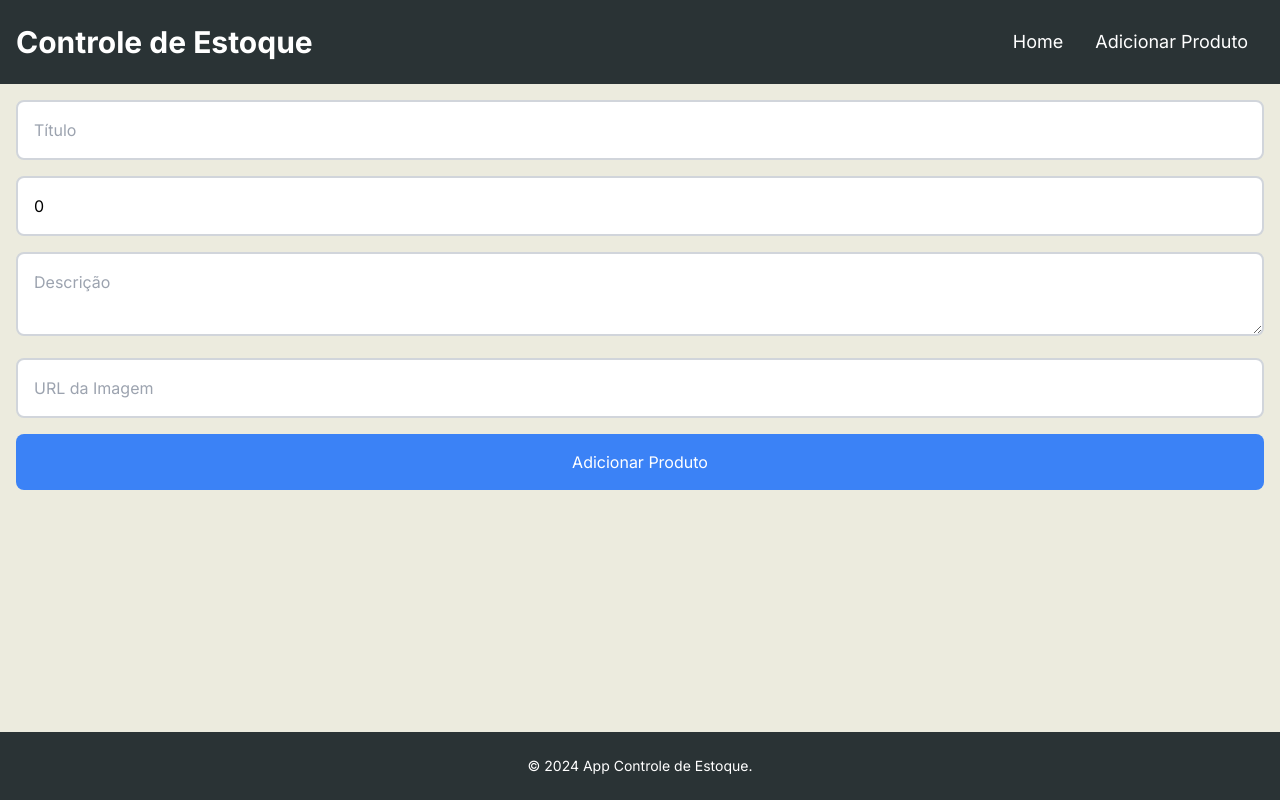
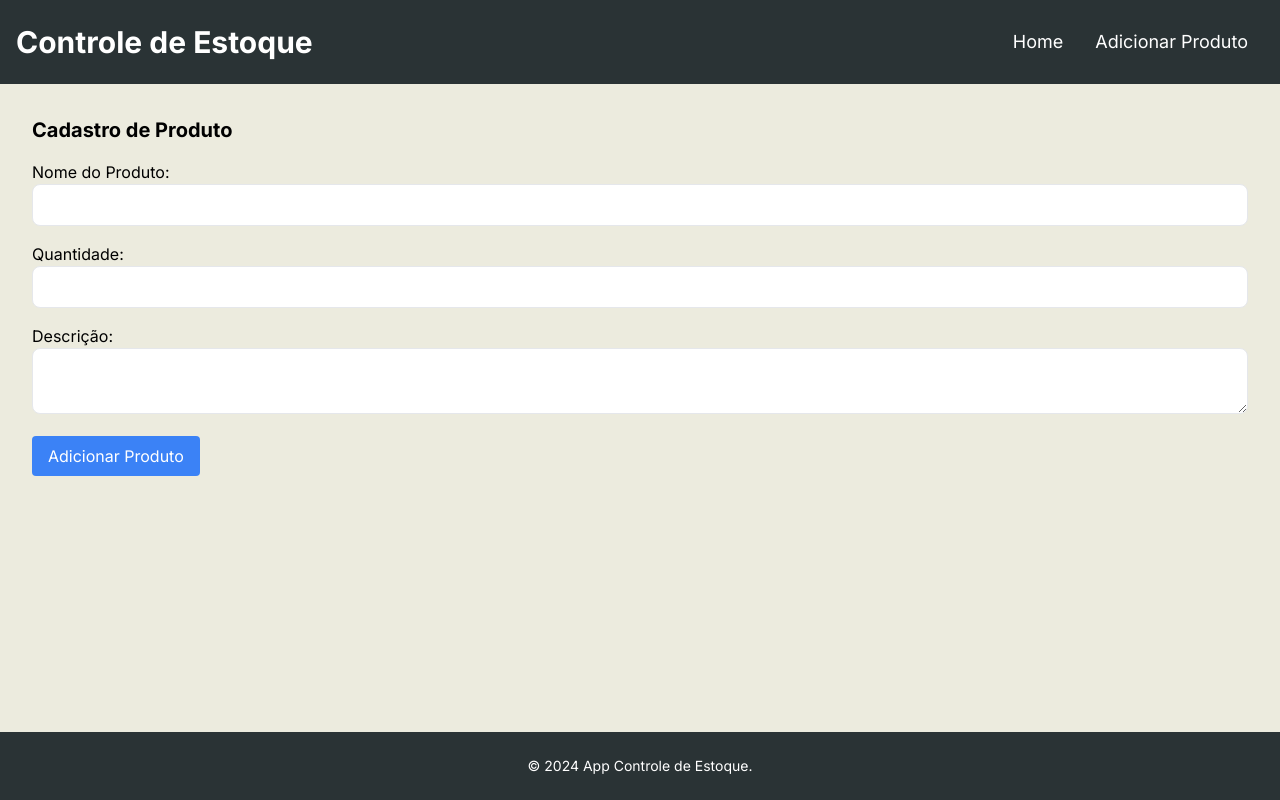
Before and after one commit to juliamofardinii/fakeStoreApi, a React (Create React App) app: page /adicionar-produto in a window 1280 px wide. Built offline with nearby package versions, Linux system fonts and the light colour scheme; a web font is replaced by a local one.

Commit message:
Removida pasta duplicada

```diff
--- a/package.json
+++ b/package.json
@@ -3,6 +3,7 @@
   "version": "0.1.0",
   "private": true,
   "dependencies": {
+    "@hookform/resolvers": "^3.10.0",
     "@testing-library/jest-dom": "^5.17.0",
     "@testing-library/react": "^13.4.0",
     "@testing-library/user-event": "^13.5.0",
@@ -13,10 +14,12 @@
     "axios": "^1.7.9",
     "react": "^18.3.1",
     "react-dom": "^18.3.1",
+    "react-hook-form": "^7.54.2",
     "react-router-dom": "^7.1.3",
     "react-scripts": "5.0.1",
     "typescript": "^4.9.5",
-    "web-vitals": "^2.1.4"
+    "web-vitals": "^2.1.4",
+    "zod": "^3.24.1"
   },
   "scripts": {
     "start": "react-scripts start",
--- a/src/components/CadastroProduto/ProductForm.tsx
+++ b/src/components/CadastroProduto/ProductForm.tsx
@@ -1,86 +1,93 @@
-import React, { useState} from 'react';
-import InputText from './InputText'; // Importar os novos componentes
-import InputNumber from './InputNumber';
-import TextArea from './TextArea';
-import { Product } from '../../types/product';
+import { useState, useEffect } from "react";
+import { useForm } from "react-hook-form";
+import { z } from 'zod';
+import { zodResolver } from "@hookform/resolvers/zod";
 
-interface ProductFormProps {
-  existingProduct?: Product;
-}
+const createProductFormSchema = z.object({
+  productName: z.string()
+    .nonempty('O nome do produto é obrigatório')
+    .transform(name => {
+      return name
+        .split(' ') // Divide a string em palavras
+        .map(word => word.charAt(0).toUpperCase() + word.slice(1).toLowerCase()) // Capitaliza cada palavra
+        .join(' '); // Junta as palavras de volta
+    }),
 
-const ProductForm: React.FC<ProductFormProps> = ({ existingProduct }) => {
-  const [title, setTitle] = useState<string>(() => localStorage.getItem('title') || existingProduct?.title || '');
-  const [price, setPrice] = useState<number>(() => Number(localStorage.getItem('price')) || existingProduct?.price || 0);
-  const [description, setDescription] = useState<string>(() => localStorage.getItem('description') || existingProduct?.description || '');
-  const [image, setImage] = useState<string>(existingProduct?.image || '');
+  productQuantity: z.coerce.number()
+    .min(1, "A quantidade deve ser pelo menos 1"),
 
-  // Função para recuperar os produtos do localStorage e garantir que seja um array
-  const getProductsFromStorage = () => {
-    const products = localStorage.getItem('products');
-    return products ? JSON.parse(products) : [];
-  };
+  productDescription: z.string()
+    .nonempty("A descrição é obrigatória") // Garante que não seja vazia
+});
 
-  // Função de envio do formulário
-  const handleSubmit = async (event: React.FormEvent<HTMLFormElement>) => {
-    event.preventDefault();
+type CreateProductFormData = z.infer<typeof createProductFormSchema>; //Cria um tipo de dados chamado CreateProductFormData baseado no esquema de validação createProductFormSchema.
 
-    // Cria um objeto de produto
-    const newProduct: Product = {
-      title,
-      price,
-      description,
-      image,
-      id: new Date().getTime(), // Gera um ID único baseado no timestamp
-    };
+export default function ProductForm() {
+  const [products, setProducts] = useState<CreateProductFormData[]>([]);
 
-    // Recupera os produtos existentes no localStorage
-    const existingProducts = getProductsFromStorage();
+  const {
+    register,
+    handleSubmit,
+    reset,
+    formState: { errors }
+  } = useForm<CreateProductFormData>({
+    resolver: zodResolver(createProductFormSchema)
+  });
 
-    // Adiciona o novo produto à lista
-    const updatedProducts = [...existingProducts, newProduct];
+  // Função para buscar produtos do localStorage  ------
+  useEffect(() => {
+    const storedProducts = localStorage.getItem("products");
+    if (storedProducts) {
+      setProducts(JSON.parse(storedProducts));
+    }
+  }, []);
 
-    // Armazena a lista de produtos de volta no localStorage
-    localStorage.setItem('products', JSON.stringify(updatedProducts));
+  function createProduct(data: CreateProductFormData) {
+    // Recuperar os produtos existentes do localStorage
+    const existingProducts = JSON.parse(localStorage.getItem("products") || "[]");
 
-    alert('Produto adicionado com sucesso!');
+    // Adicionar o novo produto à lista
+    const updatedProducts = [...existingProducts, data];
 
-    //Limpar o formulário e localStorage
-    setTitle('');
-    setPrice(0);
-    setDescription('');
-    setImage('');
-  };
+    // Armazenar a lista de produtos no localStorage
+    localStorage.setItem("products", JSON.stringify(updatedProducts));
+
+    // Atualizar o estado para refletir na interface
+    setProducts(updatedProducts);
+
+    alert("Produto adicionado com sucesso!");
+
+    // Resetar o formulário
+    reset();
+  }
 
   return (
-    <form onSubmit={handleSubmit} className="space-y-4">
-      <InputText
-        value={title}
-        onChange={setTitle}
-        placeholder="Título"
-      />
-      <InputNumber
-        value={price}
-        onChange={setPrice}
-        placeholder="Preço"
-      />
-      <TextArea
-        value={description}
-        onChange={setDescription}
-        placeholder="Descrição"
-      />
-      <InputText
-        value={image}
-        onChange={setImage}
-        placeholder="URL da Imagem"
-      />
-      <button
-        type="submit"
-        className="btn p-4 rounded-lg bg-blue-500 text-white w-full hover:bg-blue-600 focus:outline-none focus:ring-2 focus:ring-blue-500"
-      >
-        Adicionar Produto
-      </button>
-    </form>
+    <div className="p-4">
+      <h1 className="text-xl font-bold mb-4">Cadastro de Produto</h1>
+
+      <form onSubmit={handleSubmit(createProduct)} className="space-y-4">
+        <div>
+          <label>Nome do Produto:</label>
+          <input {...register("productName")} className="border p-2 w-full rounded-lg" />
+          {errors.productName && <p className="text-red-500 text-left">{errors.productName.message}</p>}
+        </div>
+
+        <div>
+          <label>Quantidade:</label>
+          <input type="number" {...register("productQuantity")} className="border p-2 w-full rounded-lg" />
+          {errors.productQuantity && <p className="text-red-500 text-left">{errors.productQuantity.message}</p>}
+        </div>
+
+        <div>
+          <label>Descrição:</label>
+          <textarea {...register("productDescription")} className="border p-2 w-full rounded-lg" />
+          {errors.productDescription && <p className="text-red-500 text-left">{errors.productDescription.message}</p>}
+        </div>
+
+        <button type="submit" className="bg-blue-500 text-white px-4 py-2 rounded">
+          Adicionar Produto
+        </button>
+      </form>
+    </div>
   );
-};
-
-export default ProductForm;
+}
```
Also changed, not shown: 1 other file (tests, documents, lock files or other folders).
